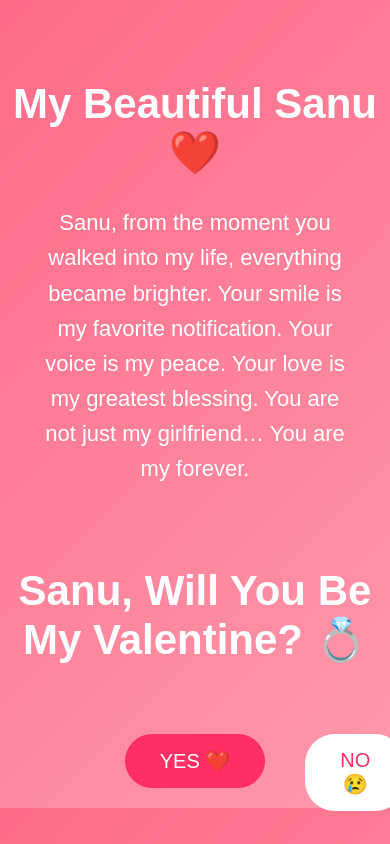
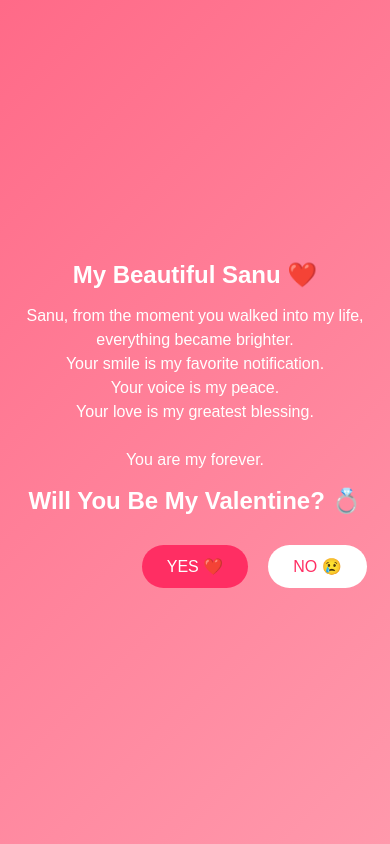
Before and after one commit to Gorkhali15/sanu-valentine, a plain HTML site: page index.html in a window 390 px wide. Drawn offline with Linux system fonts and the light colour scheme.

Commit message:
Update index.html
Updated proposal page - mobile optimized version

```diff
--- a/index.html
+++ b/index.html
@@ -8,39 +8,44 @@
 <style>
     body {
         margin: 0;
-        font-family: 'Arial', sans-serif;
+        font-family: Arial, sans-serif;
+        background: linear-gradient(135deg, #ff6a88, #ff99ac);
+        display: flex;
+        justify-content: center;
+        align-items: center;
+        height: 100vh;
         text-align: center;
-        background: linear-gradient(135deg, #ff6a88, #ff99ac);
         overflow: hidden;
     }
 
+    .container {
+        padding: 20px;
+        color: white;
+        max-width: 400px;
+    }
+
     h1 {
-        margin-top: 80px;
-        font-size: 42px;
-        color: white;
-        animation: fadeIn 2s ease-in-out;
+        font-size: 24px;
+        margin: 15px 0;
     }
 
     p {
-        font-size: 22px;
-        color: white;
-        margin: 20px 40px;
-        animation: fadeIn 3s ease-in-out;
-        line-height: 1.6;
+        font-size: 16px;
+        line-height: 1.5;
+        margin: 15px 0;
     }
 
     .buttons {
-        position: relative;
-        margin-top: 50px;
+        margin-top: 20px;
     }
 
     button {
-        padding: 15px 35px;
-        font-size: 20px;
+        padding: 12px 25px;
+        font-size: 16px;
         border: none;
-        border-radius: 30px;
+        border-radius: 25px;
+        margin: 10px;
         cursor: pointer;
-        margin: 20px;
         transition: 0.3s;
     }
 
@@ -49,26 +54,18 @@
         color: white;
     }
 
-    #yesBtn:hover {
+    #yesBtn:active {
         transform: scale(1.1);
     }
 
     #noBtn {
         background-color: white;
         color: #ff2e63;
-    position: fixed;
-    transition: 0.2s ease;
-}
-
-
-    @keyframes fadeIn {
-        from {opacity: 0;}
-        to {opacity: 1;}
+        position: absolute;
     }
 
     .heart {
         position: fixed;
-        color: red;
         animation: float 5s linear infinite;
     }
 
@@ -81,49 +78,36 @@
 
 <body>
 
+<div class="container">
     <h1>My Beautiful Sanu ❤️</h1>
 
     <p>
-Sanu, from the moment you walked into my life,
-everything became brighter.
-Your smile is my favorite notification.
-Your voice is my peace.
-Your love is my greatest blessing.
-
-You are not just my girlfriend…
+        Sanu, from the moment you walked into my life,<br>
+        everything became brighter.<br>
+        Your smile is my favorite notification.<br>
+        Your voice is my peace.<br>
+        Your love is my greatest blessing.<br><br>
         You are my forever.
     </p>
 
-<h1>Sanu, Will You Be My Valentine? 💍</h1>
+    <h1>Will You Be My Valentine? 💍</h1>
 
     <div class="buttons">
         <button id="yesBtn">YES ❤️</button>
         <button id="noBtn">NO 😢</button>
     </div>
+</div>
 
 <script>
 const noBtn = document.getElementById("noBtn");
 
-// Run away when mouse gets close
-document.addEventListener("mousemove", function(e) {
-    const rect = noBtn.getBoundingClientRect();
-    const distance = Math.hypot(
-        e.clientX - (rect.left + rect.width / 2),
-        e.clientY - (rect.top + rect.height / 2)
-    );
+// Move NO button on tap
+noBtn.addEventListener("touchstart", moveButton);
+noBtn.addEventListener("click", moveButton);
 
-    if (distance < 120) {
-        moveButton();
-    }
-});
+function moveButton(e) {
+    e.preventDefault();
 
-// Escape if somehow clicked
-noBtn.addEventListener("click", function(event) {
-    event.preventDefault();
-    moveButton();
-});
-
-function moveButton() {
     const buttonWidth = noBtn.offsetWidth;
     const buttonHeight = noBtn.offsetHeight;
 
@@ -137,16 +121,16 @@ function moveButton() {
     noBtn.style.top = y + "px";
 }
 
-
-
 // YES button
 document.getElementById("yesBtn").addEventListener("click", function() {
     document.body.innerHTML = `
-        <h1 style="color:white;margin-top:200px;">
-        I love You Sanu ❤️
+        <div style="display:flex;justify-content:center;align-items:center;height:100vh;text-align:center;color:white;padding:20px;">
+            <h1>
+            I love You Sanu ❤️<br><br>
             SANU SAID YESSSS ❤️💍✨<br><br>
             Tmro Sanaa is now the happiest man alive 😭❤️
             </h1>
+        </div>
     `;
     startHearts();
 });
@@ -163,7 +147,7 @@ function startHearts() {
         setTimeout(() => {
             heart.remove();
         }, 5000);
-    }, 250);
+    }, 300);
 }
 </script>
 
```
Lines whose indentation alone changed are shown as unchanged.
